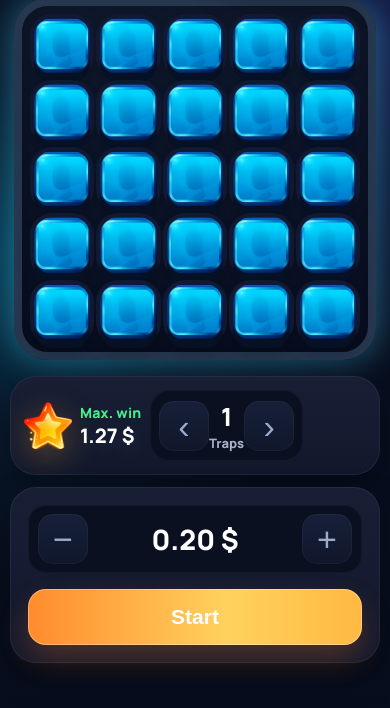
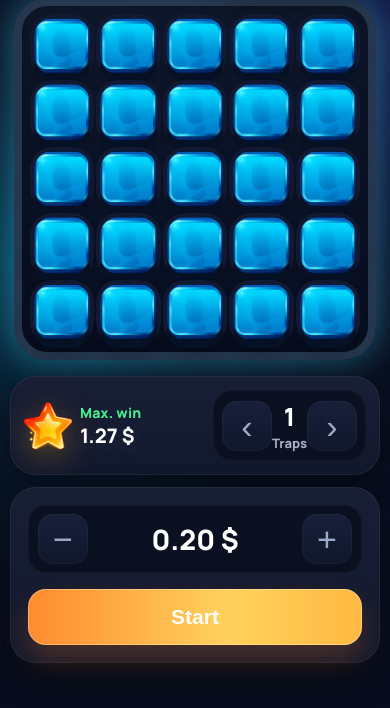
Before and after one commit to Freenstaip/mines, a website: page frontend/index.html in a window 390 px wide. Shown: the part 96-804 px from the top of the page. Drawn offline with Linux system fonts and the light colour scheme.

Commit message:
Add files via upload

```diff
--- a/frontend/styles.css
+++ b/frontend/styles.css
@@ -94,7 +94,7 @@ body{
 .info-left img{width:54px;height:54px;object-fit:cover;border-radius:16px;flex:0 0 auto;filter:drop-shadow(0 8px 16px rgba(255,173,36,.34))}
 .info-left span{display:block;color:#43f28f;font-weight:900;font-size:14px;letter-spacing:.2px}
 .info-left strong{display:block;font-size:24px;white-space:nowrap;font-weight:900;text-shadow:0 7px 18px rgba(255,255,255,.12)}
-.traps{min-width:160px;background:#0b1020;border-radius:20px;display:flex;align-items:center;justify-content:space-around;padding:9px;box-shadow:inset 0 0 0 1px rgba(255,255,255,.035)}
+.traps{min-width:160px;margin-left:auto;background:#0b1020;border-radius:20px;display:flex;align-items:center;justify-content:space-around;padding:9px;box-shadow:inset 0 0 0 1px rgba(255,255,255,.035)}
 .traps button,.bet-row button{
   border:0;
   background:linear-gradient(180deg,#172039,#10172b);
@@ -166,7 +166,7 @@ body{
   .board{gap:10px}
   .board-wrap{padding:12px}
   .info-card{padding:14px}
-  .traps{min-width:136px}
+  .traps{min-width:132px;margin-left:auto}
   .info-left{min-width:135px}
   .info-left img{width:48px;height:48px}
   .info-left strong{font-size:20px}
```
